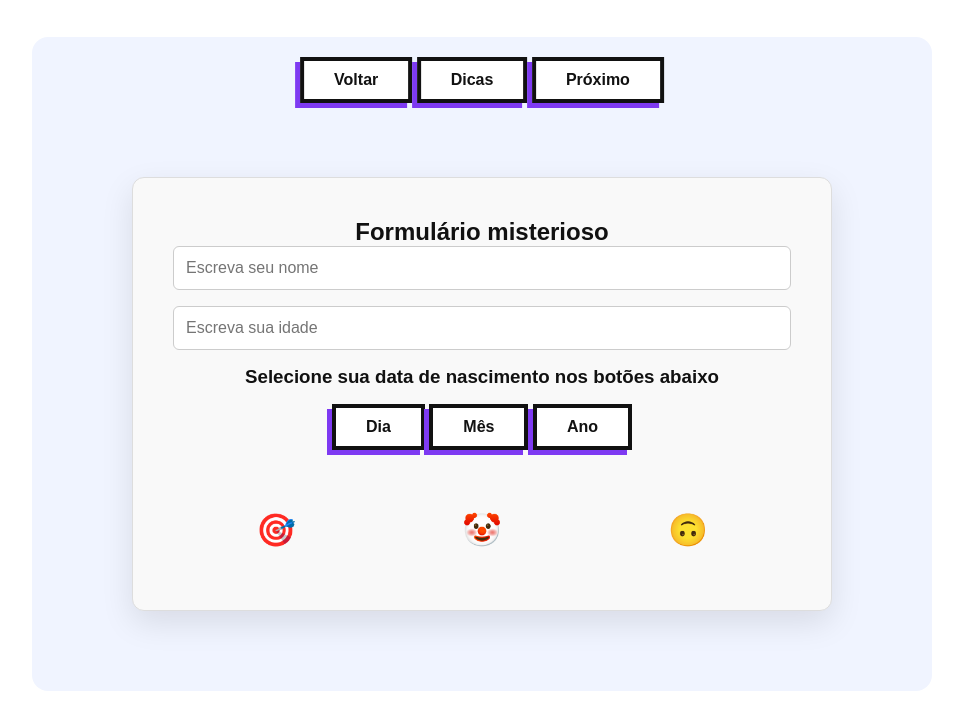
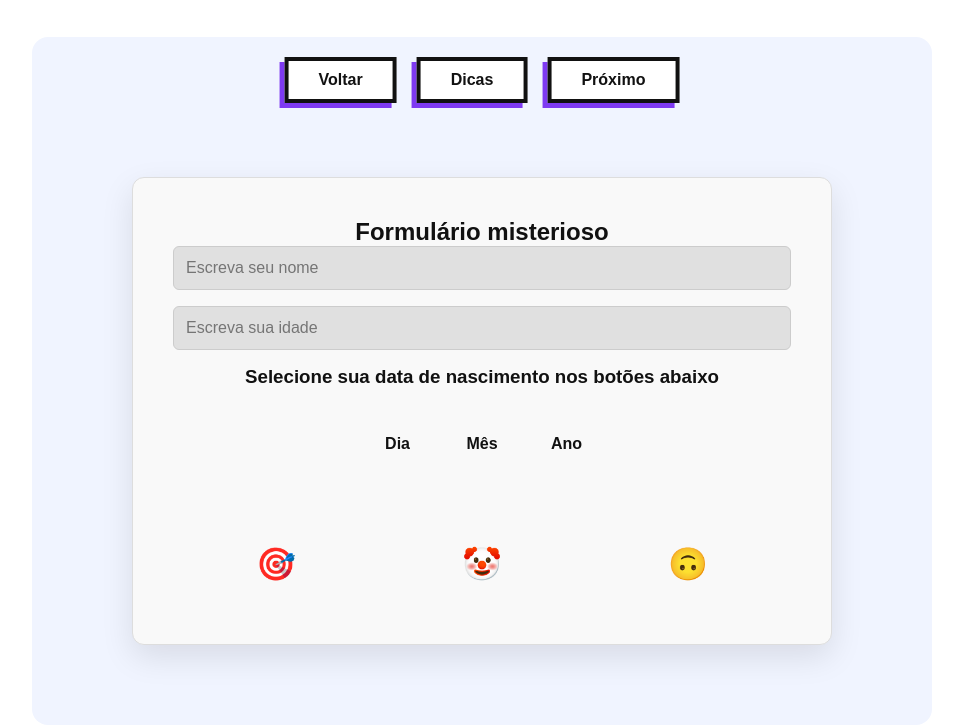
Before and after one commit to mollsisa/PadroesWeb, a plain HTML site: page html/page2.html in a window 1280 px wide. Shown: the part 98-823 px from the top of the page, without its empty margins (158-1121 px from the left). Before the commit the page ends 800 px from the top, so only its background shows below. Drawn offline with Linux system fonts and the light colour scheme.

Commit message:
Update secondPage.css Ajustes no form (botoes e inputs)

```diff
--- a/css/pages/secondPage.css
+++ b/css/pages/secondPage.css
@@ -67,19 +67,45 @@ input {
   cursor: grabbing;
 }
 
+/* Todos os inputs habilitados vão parecer desabilitados */
+input:enabled {
+  background-color: #e0e0e0;
+  color: var(--cinza);
+  border: 1px solid #ccc;
+  cursor: not-allowed;
+}
+
+/* Todos os inputs desabilitados vão parecer habilitados */
+input:disabled {
+  background-color: var(--fundo);
+}
+
 .instrucoes-topo {
   position: absolute;
   top: 20px;
   left: 50%;
   transform: translateX(-50%);
   z-index: 2;
-
+  display: flex;
+  gap: 20px;
 }
  .container-botoes {
   display: grid;
   grid-template-columns: 1fr 1fr 1fr;
   align-items: center;
   margin-top: 24px;
+}
+
+ .container-data button {
+  all: unset;
+  width: 80px;
+  height: 80px;
+}
+
+
+.container-data button:hover {
+  cursor: not-allowed;
+  color: red;
 }
 
 .container-botoes .botao-estranho {
@@ -124,8 +150,3 @@ input {
   pointer-events: auto;
   transform: translateX(0);
 }
-
-.container-data .botao-data:hover {
-  transform: none;
-  box-shadow: -5px 5px var(--roxo-escuro);
-}
```
